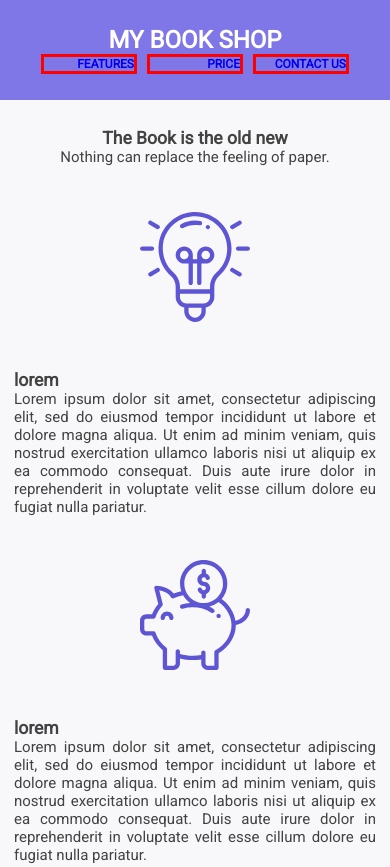
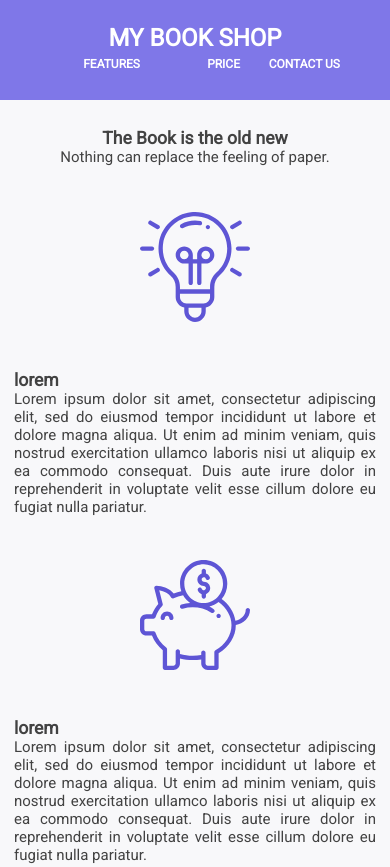
Before and after one commit to khanr1/Web-design, a plain HTML site: page ProductPage/main.html in a window 390 px wide. Shown: the top 867 px of the page. Drawn offline with Linux system fonts and the light colour scheme.

Commit message:
minor modification to the CSS

```diff
--- a/ProductPage/CSS/theme.css
+++ b/ProductPage/CSS/theme.css
@@ -34,6 +34,11 @@
 
 a{
     text-decoration: none;
+    color: white;
+
+}
+a:visited{
+    color:white:
 }
 
 li{
@@ -235,8 +240,8 @@ footer p{
     }
     #nav-bar ul li{
     list-style-type: none;
-    margin: 0px 5px;
-    border: solid red;
+    margin: 5px 5px;
+
     }
     .nav-link{
         display: block;
```
